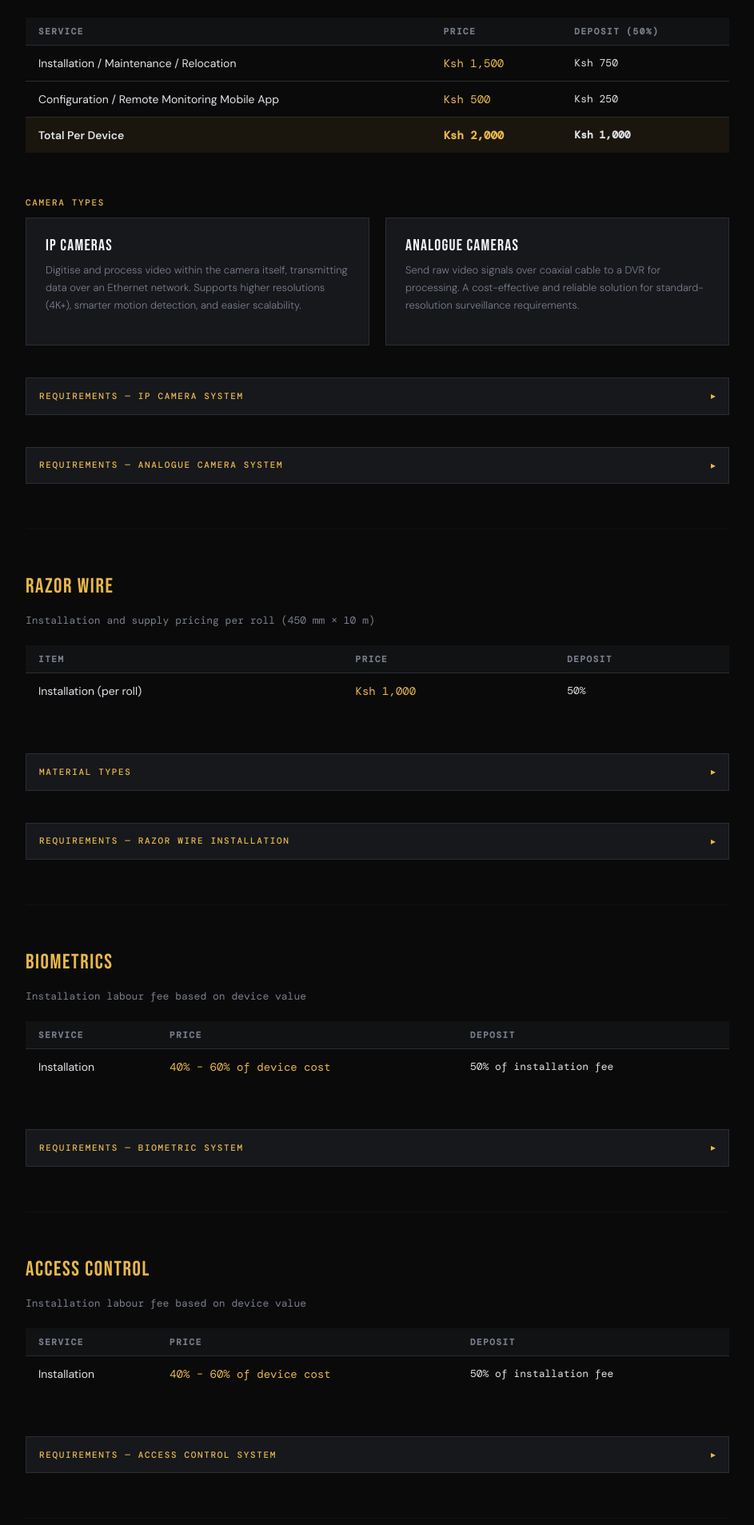
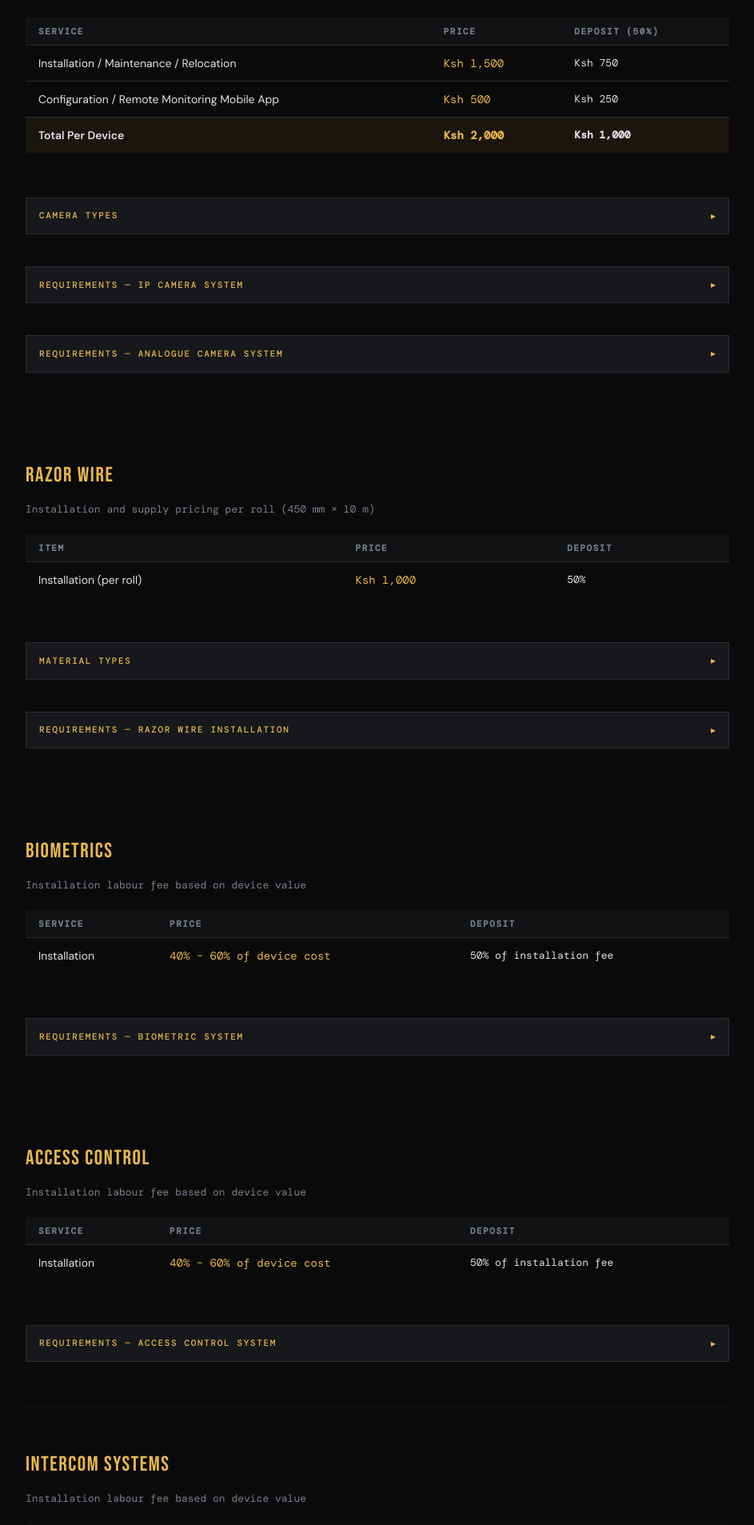
Before and after one commit to vincentmuya/cipher_dev, a Django app: page / in a window 1280 px wide. Shown: the part 4053-5960 px from the top of the page at 80% size, without its empty margins (168-1111 px from the left). Run offline with Django 5.2, Linux system fonts and the light colour scheme; some libraries are stand-ins or nearby versions; some web fonts are replaced.

Commit message:
updated pricing section

```diff
--- a/app/templates/index.html
+++ b/app/templates/index.html
@@ -309,7 +309,11 @@
 
   <!-- Camera Types -->
   <div class="req-block">
+    <div class="req-dropdown" onclick="toggleReq('cctv-type')">
     <h4>Camera Types</h4>
+      <span class="req-arrow" id="req-arrow-cctv-type">▸</span>
+  </div>
+  <div class="req-dropdown-content" id="req-cctv-type">
     <div class="camera-compare">
       <div class="cam-card">
         <h4>IP Cameras</h4>
@@ -319,6 +323,7 @@
         <h4>Analogue Cameras</h4>
         <p>Send raw video signals over coaxial cable to a DVR for processing. A cost-effective and reliable solution for standard-resolution surveillance requirements.</p>
       </div>
+    </div>
     </div>
   </div>
 
```
